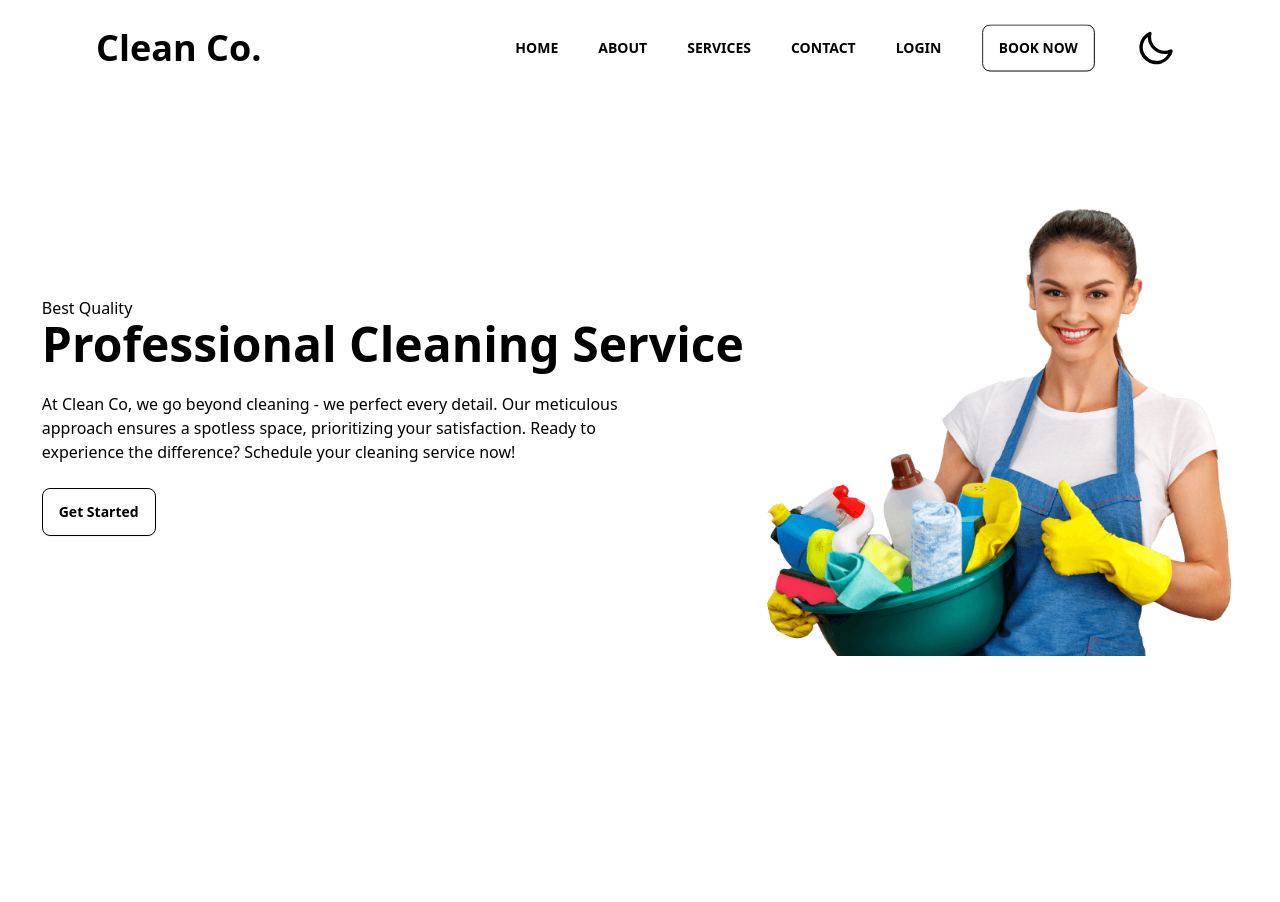
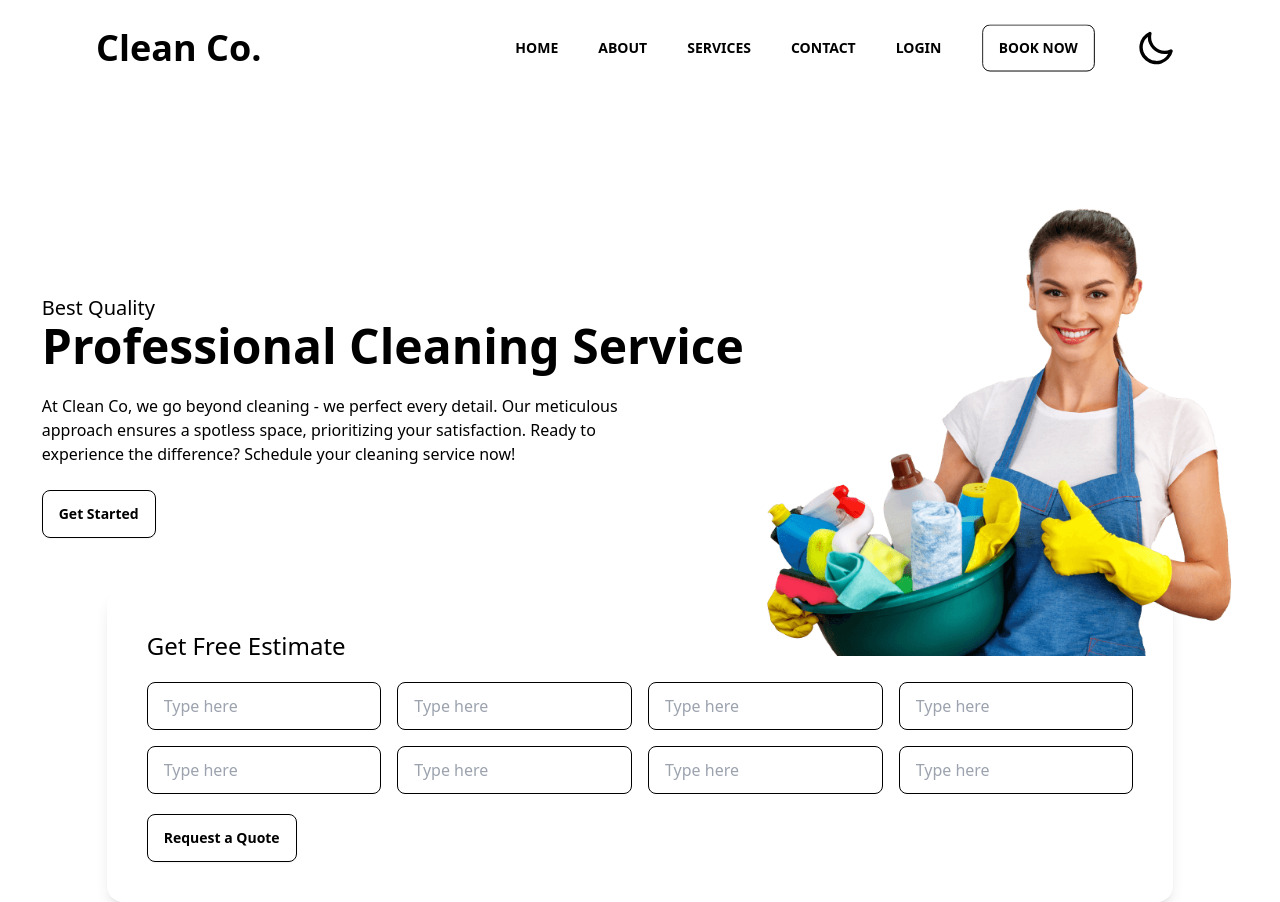
Before and after one commit to MUHAMMADSabbirHossain/clean-co-live, a React (Create React App) app: page / in a window 1280 px wide. Before the commit the page ends 800 px from the top, so only its background shows below. Built offline with nearby package versions, Linux system fonts and the light colour scheme.

Commit message:
Landing: free section added.

```diff
--- a/src/Pages/Home/Landing.js
+++ b/src/Pages/Home/Landing.js
@@ -3,19 +3,36 @@
 
 const Landing = () => {
     return (
-        <div className="hero h-screen lg:h-[60vh] bg-accent mt-16">
+        <div className="relative">
+            <div className="hero h-screen lg:h-[60vh] bg-accent relative z-0 mt-16">
                 <div className="hero-content flex-col lg:flex-row">
 
                     <div>
-                    <p>Best Quality</p>
+                        <p className="text-xl">Best Quality</p>
                         <h1 className="text-5xl font-bold">Professional Cleaning Service</h1>
                         <p className="py-6 max-w-xl">At Clean Co, we go beyond cleaning - we perfect every detail. Our meticulous approach ensures a spotless space, prioritizing your satisfaction. Ready to experience the difference? Schedule your cleaning service now!</p>
                         <button className="btn btn-primary">Get Started</button>
                     </div>
 
                     <div className="h-[60vh] shrink-0">
-                    <img src={BucketGirl} className="h-full" />
+                        <img src={BucketGirl} className="h-full" alt='' />
                     </div>
+                </div>
+            </div>
+
+            <div className=" rounded-2xl mx-auto mt-[-50px] relative z-20 bg-base-200 shadow-lg p-10 w-5/6">
+                <h1 className="text-2xl mb-5 text-primary">Get Free Estimate</h1>
+                <div className="grid grid-cols-1 md:grid-cols-2 lg:grid-cols-4 gap-4" >
+                    <input type="text" placeholder="Type here" className="input input-bordered w-full max-w" />
+                    <input type="text" placeholder="Type here" className="input input-bordered w-full max-w" />
+                    <input type="text" placeholder="Type here" className="input input-bordered w-full max-w" />
+                    <input type="text" placeholder="Type here" className="input input-bordered w-full max-w" />
+                    <input type="text" placeholder="Type here" className="input input-bordered w-full max-w" />
+                    <input type="text" placeholder="Type here" className="input input-bordered w-full max-w" />
+                    <input type="text" placeholder="Type here" className="input input-bordered w-full max-w" />
+                    <input type="text" placeholder="Type here" className="input input-bordered w-full max-w" />
+                </div>
+                <button className="btn btn-primary mt-5">Request a Quote</button>
             </div>
         </div>
     );
```
Lines whose indentation alone changed are shown as unchanged.
